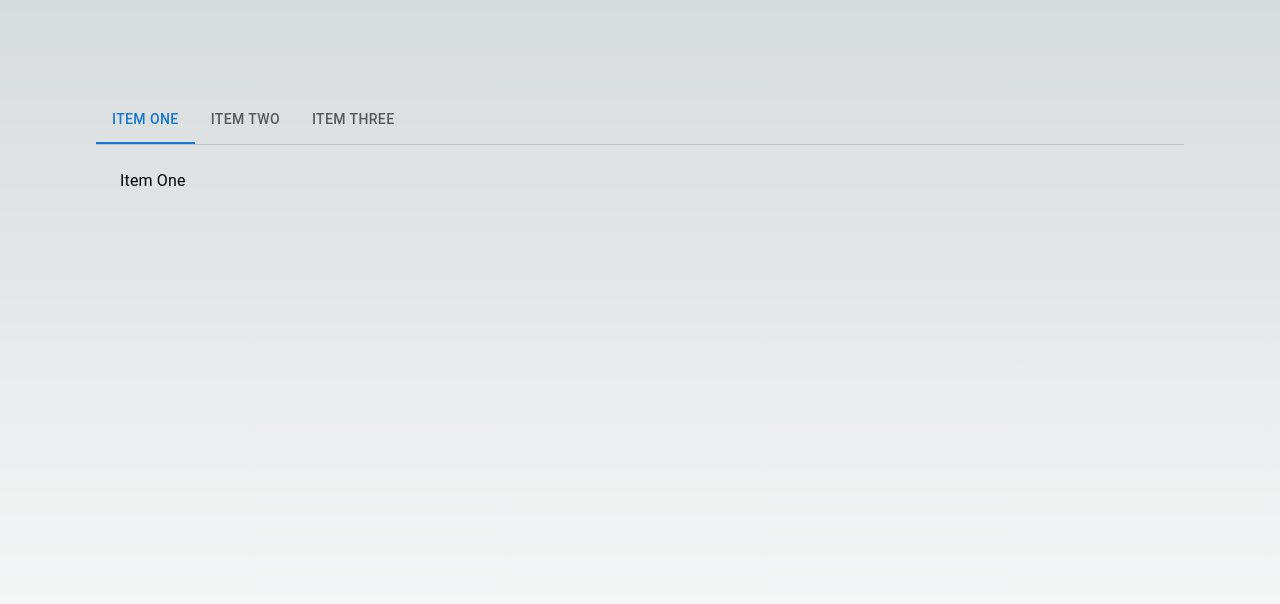
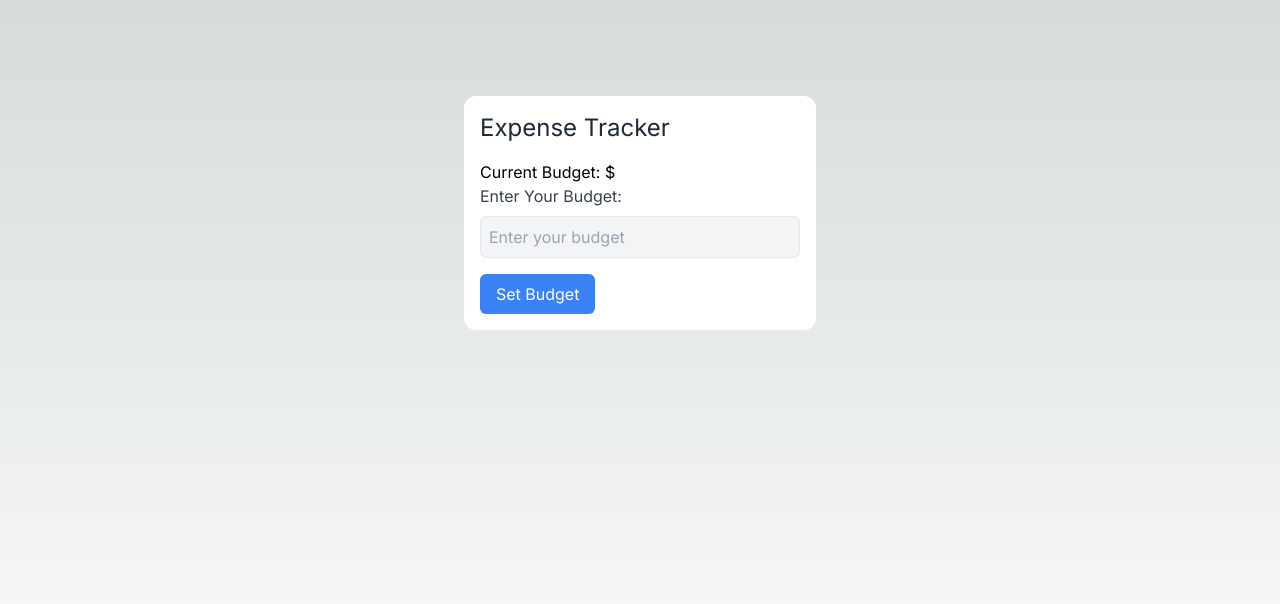
Before and after one commit to NabilKhattab37/Spending-Tracker, a Next.js app: page / in a window 1280 px wide. Shown: the top 604 px of the page. Built offline with nearby package versions, Linux system fonts and the light colour scheme.

Commit message:
budget input

```diff
--- /dev/null
+++ b/src/app/(Pages)/Dashboard/Budget.js
@@ -0,0 +1,66 @@
+import React, { useState, useEffect } from 'react';
+
+function Budget() {
+    // State to hold the budget value
+    const [localBudget, setLocalBudget] = useState('');
+    const [displayedBudget, setDisplayedBudget] = useState('');
+
+    // Function to handle budget input change
+    const handleBudgetChange = (event) => {
+        setLocalBudget(event.target.value);
+    };
+
+    // Function to handle form submission
+    const handleBudgetSubmit = (event) => {
+        event.preventDefault();
+
+        // Save the budget value to localStorage
+        localStorage.setItem('budget', localBudget);
+
+        // Update the displayed budget with the localBudget value
+        setDisplayedBudget(localBudget);
+
+        // Clear the input field
+        setLocalBudget('');
+    };
+
+    // Retrieve the budget value from localStorage (if it exists) on component mount
+    useEffect(() => {
+        const savedBudget = localStorage.getItem('budget');
+        if (savedBudget) {
+            // Set both localBudget and displayedBudget with the saved value
+            setLocalBudget(savedBudget);
+            setDisplayedBudget(savedBudget);
+        }
+    }, []);
+
+    return (
+        <div className="bg-white dark:bg-gray-800 h-auto p-4 rounded-xl">
+            <h1 className="text-2xl mb-4 text-gray-800 dark:text-white">Expense Tracker</h1>
+            <div>
+                <p>Current Budget: ${displayedBudget}</p> {/* Display the displayedBudget value */}
+            </div>
+            <form onSubmit={handleBudgetSubmit} className="max-w-xs mx-auto">
+                <label className="block text-gray-700 dark:text-gray-300">
+                    Enter Your Budget:
+                    <input
+                        type="number"
+                        value={localBudget}
+                        onChange={handleBudgetChange}
+                        placeholder="Enter your budget"
+                        required
+                        className="mt-2 p-2 border rounded-md w-full text-gray-800 dark:text-white bg-gray-100 dark:bg-gray-700 focus:outline-none focus:border-blue-500 dark:focus:border-blue-400"
+                    />
+                </label>
+                <button
+                    type="submit"
+                    className="mt-4 px-4 py-2 bg-blue-500 text-white rounded-md hover:bg-blue-600 dark:bg-blue-400 dark:hover:bg-blue-500 focus:outline-none focus:bg-blue-600"
+                >
+                    Set Budget
+                </button>
+            </form>
+        </div>
+    );
+}
+
+export default Budget;
--- a/src/app/(Pages)/Dashboard/RecipeReviewCard.js
+++ /dev/null
@@ -1,68 +0,0 @@
-import * as React from 'react';
-import PropTypes from 'prop-types';
-import Tabs from '@mui/material/Tabs';
-import Tab from '@mui/material/Tab';
-import Typography from '@mui/material/Typography';
-import Box from '@mui/material/Box';
-
-function CustomTabPanel(props) {
-    const { children, value, index, ...other } = props;
-
-    return (
-        <div
-            role="tabpanel"
-            hidden={value !== index}
-            id={`simple-tabpanel-${index}`}
-            aria-labelledby={`simple-tab-${index}`}
-            {...other}
-        >
-            {value === index && (
-                <Box sx={{ p: 3 }}>
-                    <Typography>{children}</Typography>
-                </Box>
-            )}
-        </div>
-    );
-}
-
-CustomTabPanel.propTypes = {
-    children: PropTypes.node,
-    index: PropTypes.number.isRequired,
-    value: PropTypes.number.isRequired,
-};
-
-function a11yProps(index) {
-    return {
-        id: `simple-tab-${index}`,
-        'aria-controls': `simple-tabpanel-${index}`,
-    };
-}
-
-export default function BasicTabs() {
-    const [value, setValue] = React.useState(0);
-
-    const handleChange = (event, newValue) => {
-        setValue(newValue);
-    };
-
-    return (
-        <Box sx={{ width: '100%' }}>
-            <Box sx={{ borderBottom: 1, borderColor: 'divider' }}>
-                <Tabs value={value} onChange={handleChange} aria-label="basic tabs example">
-                    <Tab label="Item One" {...a11yProps(0)} />
-                    <Tab label="Item Two" {...a11yProps(1)} />
-                    <Tab label="Item Three" {...a11yProps(2)} />
-                </Tabs>
-            </Box>
-            <CustomTabPanel value={value} index={0}>
-                Item One
-            </CustomTabPanel>
-            <CustomTabPanel value={value} index={1}>
-                Item Two
-            </CustomTabPanel>
-            <CustomTabPanel value={value} index={2}>
-                Item Three
-            </CustomTabPanel>
-        </Box>
-    );
-}
--- a/src/app/(Pages)/Dashboard/page.js
+++ b/src/app/(Pages)/Dashboard/page.js
@@ -1,11 +1,13 @@
 'use client'
-import react from "react";
-import RecipeReviewCard from "@/app/(Pages)/Dashboard/RecipeReviewCard";
+import React, { useState } from 'react';
+import Budget from "@/app/(Pages)/Dashboard/Budget";
 
-const page =()=> {
-    return(
-        <RecipeReviewCard></RecipeReviewCard>
-    )
+function page({ budget }) {
+    return (
+        <section>
+            <Budget /> {/* Pass the budget as a prop */}
+        </section>
+    );
 }
 
 export default page;
```
